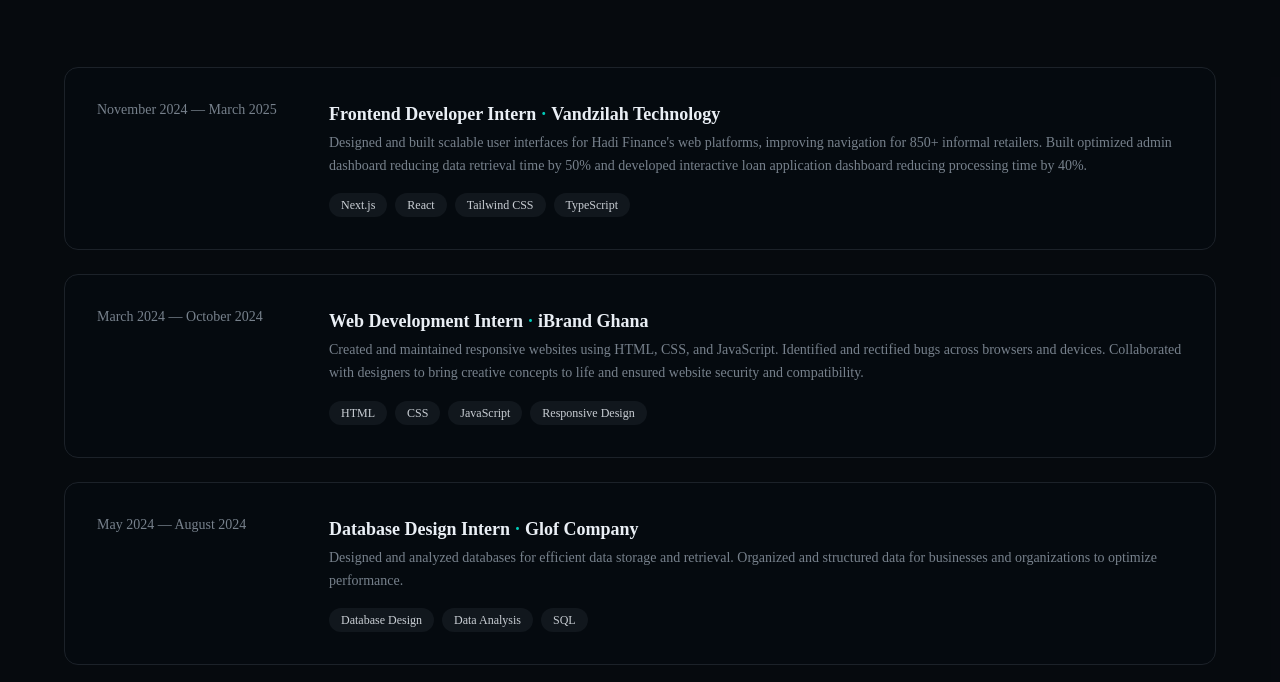
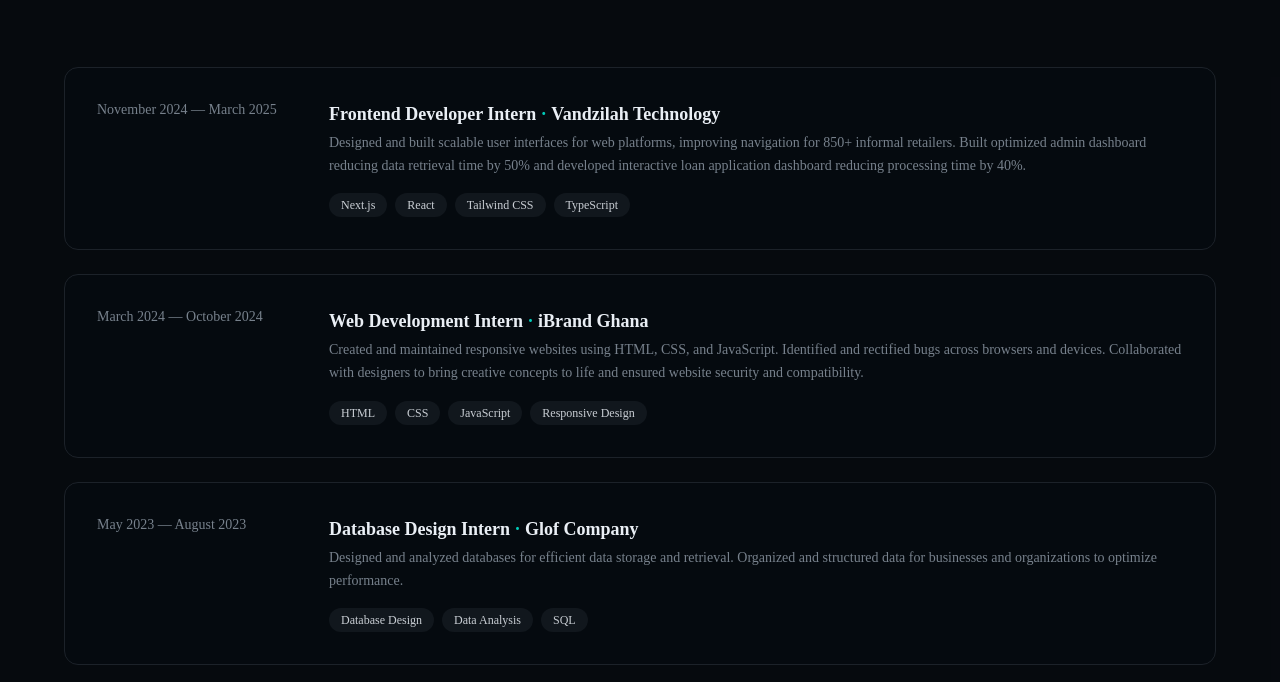
Before and after one commit to Brah-19/My-portfolio, a Next.js app: page / in a window 1280 px wide. Shown: the part 3480-4162 px from the top of the page. Built offline with nearby package versions, Linux system fonts and the light colour scheme.

Commit message:
Revise internship descriptions and dates
Updated experience details for Frontend Developer Intern and corrected the internship period for Database Design Intern.

```diff
--- a/components/portfolio/experience-section.tsx
+++ b/components/portfolio/experience-section.tsx
@@ -9,7 +9,7 @@ const experiences = [
     company: "Vandzilah Technology",
     companyUrl: "https://vandzilah.com",
     description:
-      "Designed and built scalable user interfaces for Hadi Finance's web platforms, improving navigation for 850+ informal retailers. Built optimized admin dashboard reducing data retrieval time by 50% and developed interactive loan application dashboard reducing processing time by 40%.",
+      "Designed and built scalable user interfaces for  web platforms, improving navigation for 850+ informal retailers. Built optimized admin dashboard reducing data retrieval time by 50% and developed interactive loan application dashboard reducing processing time by 40%.",
     tech: ["Next.js", "React", "Tailwind CSS", "TypeScript"],
   },
   {
@@ -22,7 +22,7 @@ const experiences = [
     tech: ["HTML", "CSS", "JavaScript", "Responsive Design"],
   },
   {
-    period: "May 2024 — August 2024",
+    period: "May 2023 — August 2023",
     role: "Database Design Intern",
     company: "Glof Company",
     companyUrl: "https://example.com",
```
